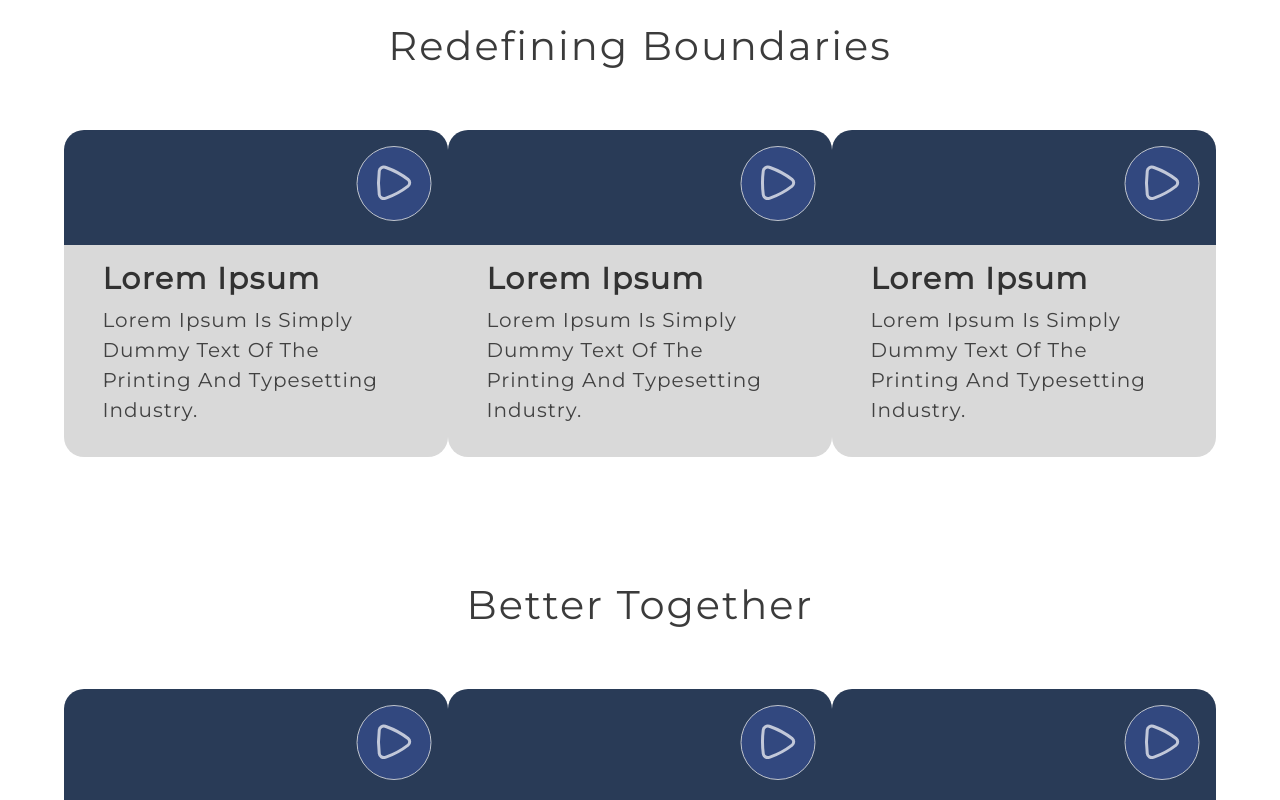
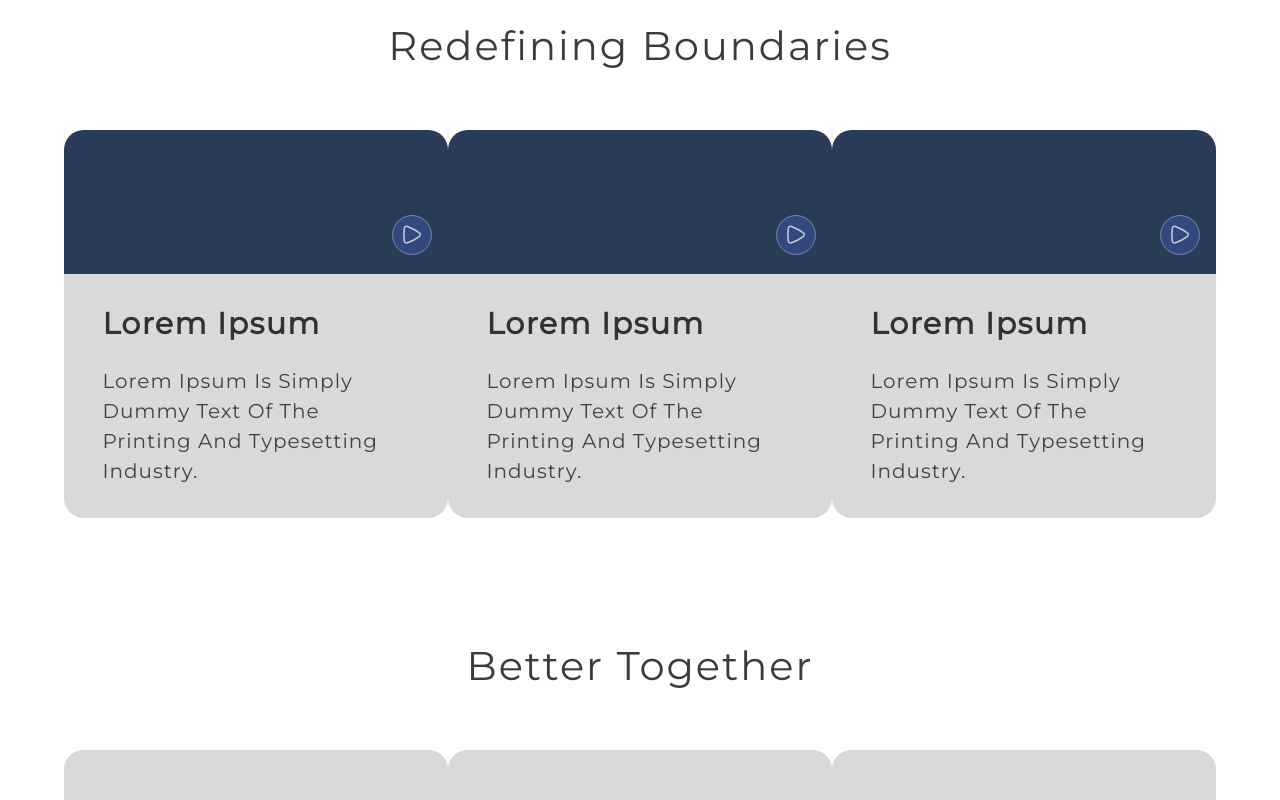
Before and after one commit to rakshit-2/sellebration, a React (Create React App) app in the folder client/: page /womenleadership in a window 1280 px wide. Shown: the part 1660-2460 px from the top of the page. Built offline with nearby package versions, Linux system fonts and the light colour scheme.

Commit message:
women leader complete

```diff
--- a/client/src/components/atom/womenleadershipCard2/index.css
+++ b/client/src/components/atom/womenleadershipCard2/index.css
@@ -6,14 +6,14 @@
     justify-content: center;
     align-items:center;
     border-radius: 20px;
-
+    background-color: #D9D9D9;
 
 }
 
 .WomenLeaderShipCard2__head{
    border-top-left-radius: 20px ;
    border-top-right-radius: 20px;
-    height: fit-content;
+    height: 7rem;
     width: 100%;
     background-color:#293B57;
     display: flex;
@@ -22,19 +22,23 @@
     align-items: flex-end;
     padding-top: 1rem;
     padding-bottom: 1rem;
+    margin-bottom: 1rem;
 
 }
 
 .WomenLeaderShipCard2__head_img{
     padding-right: 1rem ;
-    padding-bottom: 0.5rem;
+    padding-bottom: 0.2rem;
+    height: 40px;
+    width: 40px;
+
 }
 
 .WomenLeaderShipCard2__bottom{
     padding: 1rem 0rem 2rem 0rem;
     border-bottom-left-radius: 20px ;
     border-bottom-right-radius: 20px;
-    background-color: #D9D9D9;
+    /* background-color: #D9D9D9; */
     height: fit-content;
     width: 100%;
     display: flex;
@@ -48,6 +52,7 @@
 padding-bottom: 0.5rem;
 height: fit-content;
 width: 80%;
+margin-bottom: 1rem;
 
 font-family: 'Montserrat';
 font-style: normal;
--- a/client/src/components/atom/womenleadershipCard2/index.js
+++ b/client/src/components/atom/womenleadershipCard2/index.js
@@ -4,7 +4,7 @@ const WomenLeaderShipCard2 =(props)=>{
     return (
         <>
         <div className='WomenLeaderShipCard2__outer'>
-            <div className='WomenLeaderShipCard2__head'>
+            <div className='WomenLeaderShipCard2__head' style={{backgroundColor:props.col,justifyContent:props.dis}}>
                 <img className='WomenLeaderShipCard2__head_img' src={img}/>
             </div>
             <div className='WomenLeaderShipCard2__bottom'>
--- a/client/src/components/organism/womenleader/index.js
+++ b/client/src/components/organism/womenleader/index.js
@@ -85,7 +85,7 @@ return (
                         WomenLeadershipCardData.betterData.map((ele)=>{
                             const{id,title,info}=ele;
                             return(
-                              <WomenLeadershipCard2 id={id} info={info} title={title}/>
+                              <WomenLeadershipCard2 dis={"center"} col={"#D9D9D9"} id={id} info={info} title={title}/>
                             )
                         })}
                   </div>
```
Also changed, not shown: client/src/components/organism/downloads/index.css (added), client/src/components/organism/downloads/index.js (added).
